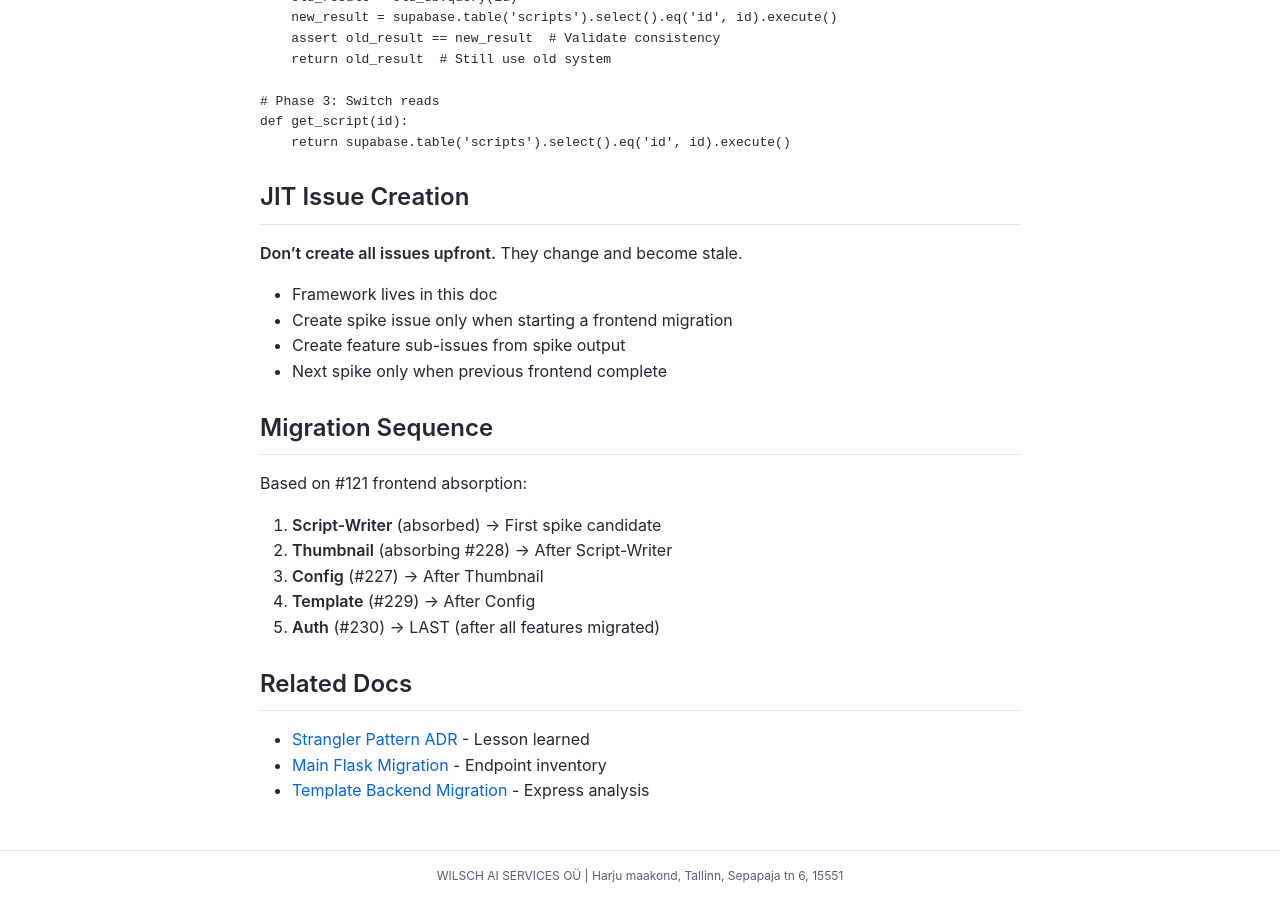
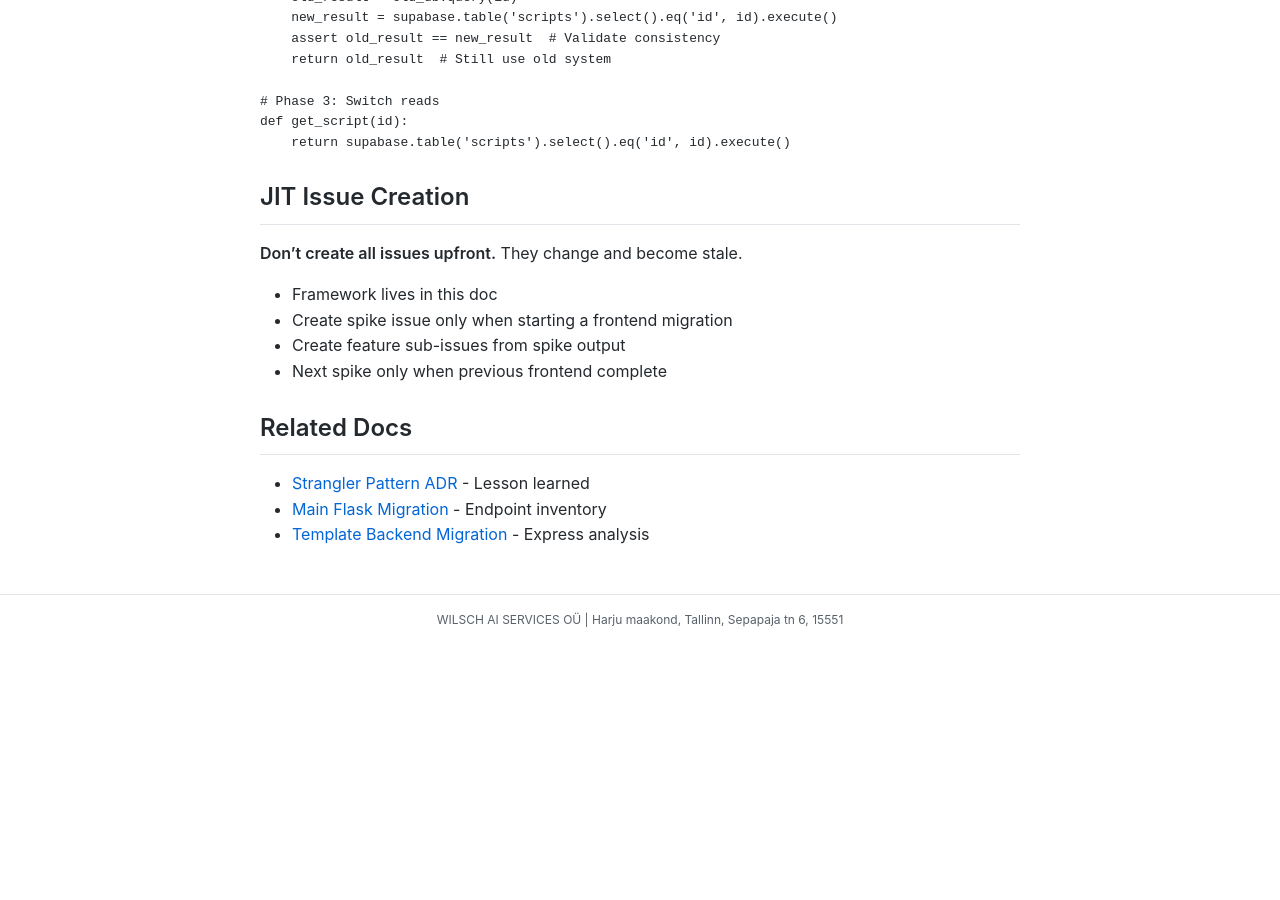
Before and after one commit to MariusWilsch/public-wilsch-ai-pages, a Jekyll site: the page built from project/paul_youtube_fullstack/supabase-migration-framework.md, in a window 1280 px wide and 900 px high, scrolled down 2636 px. Built offline with Jekyll 4.4.1, drawn with Linux system fonts in a browser that asks for light colours; our own code applies the rules of GitHub Pages for plain Markdown files; after the commit the page ends 3280 px from its top, so only the background shows below that.

Commit message:
Sync from hippocampus 2025-12-26

```diff
--- a/project/paul_youtube_fullstack/supabase-migration-framework.md
+++ b/project/paul_youtube_fullstack/supabase-migration-framework.md
@@ -119,16 +119,6 @@ def get_script(id):
 - Create feature sub-issues from spike output
 - Next spike only when previous frontend complete
 
-## Migration Sequence
-
-Based on #121 frontend absorption:
-
-1. **Script-Writer** (absorbed) → First spike candidate
-2. **Thumbnail** (absorbing #228) → After Script-Writer
-3. **Config** (#227) → After Thumbnail
-4. **Template** (#229) → After Config
-5. **Auth** (#230) → LAST (after all features migrated)
-
 ## Related Docs
 
 - [Strangler Pattern ADR](adr-strangler-pattern-sequencing.md) - Lesson learned
```
